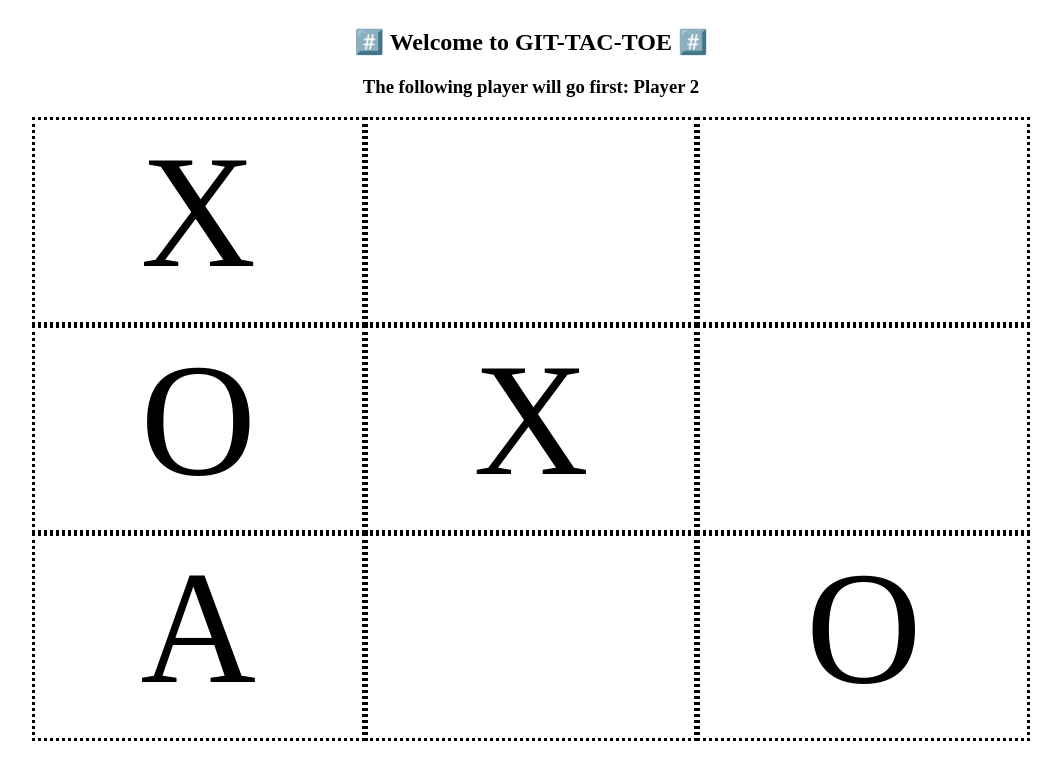
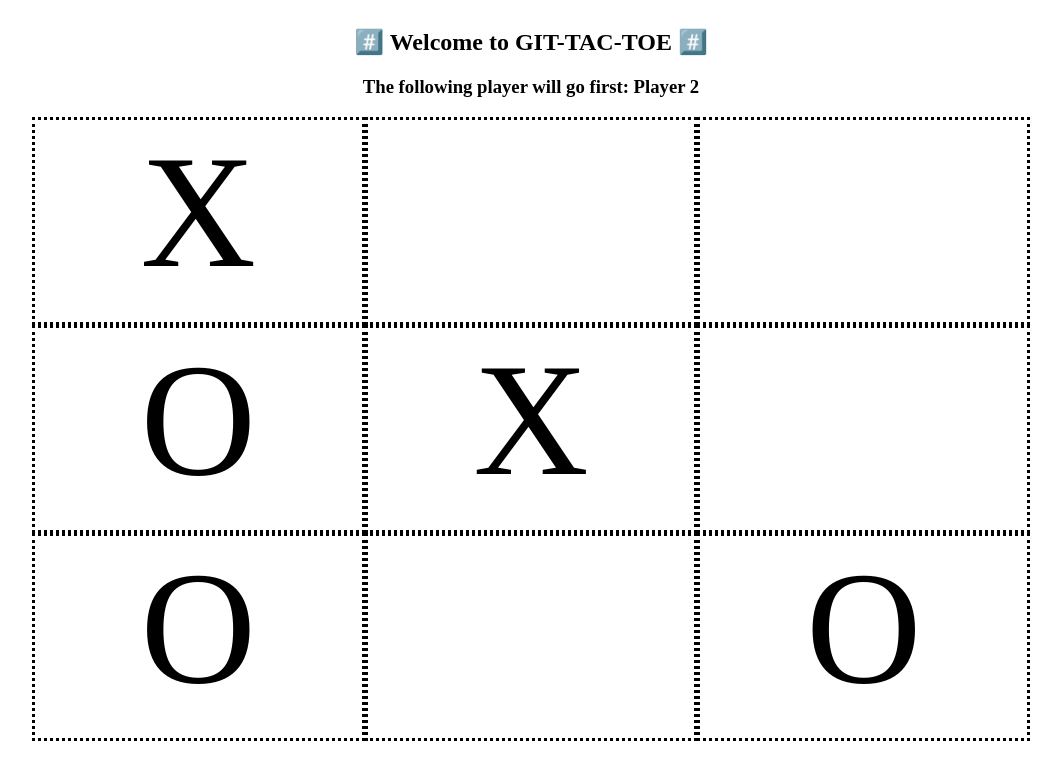
Before and after one commit to apiavis/Git-Tac-Toe, a plain HTML site: page index.html in a window 1280 px wide. Shown: the whole page, without its empty margins (117-1178 px from the left). Drawn offline with Linux system fonts and the light colour scheme.

Commit message:
bug fixed

```diff
--- a/index.html
+++ b/index.html
@@ -24,7 +24,7 @@
     <div id="5">X</div>
     <div id="6"><!-- MAKE YOUR MOVE --></div>
 
-    <div id="7">A</div>
+    <div id="7">O</div>
     <div id="8"><!-- MAKE YOUR MOVE --></div>
     <div id="9">O</div>
   </div>
```
